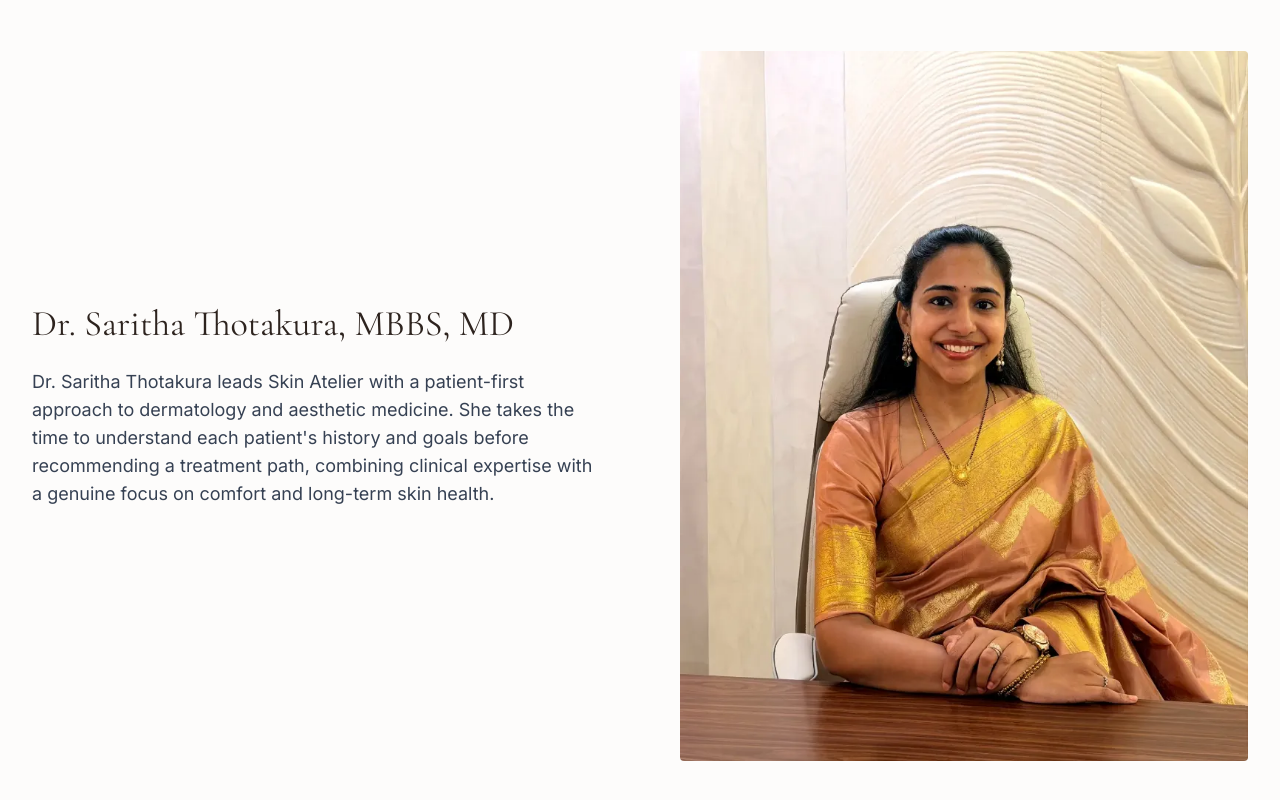
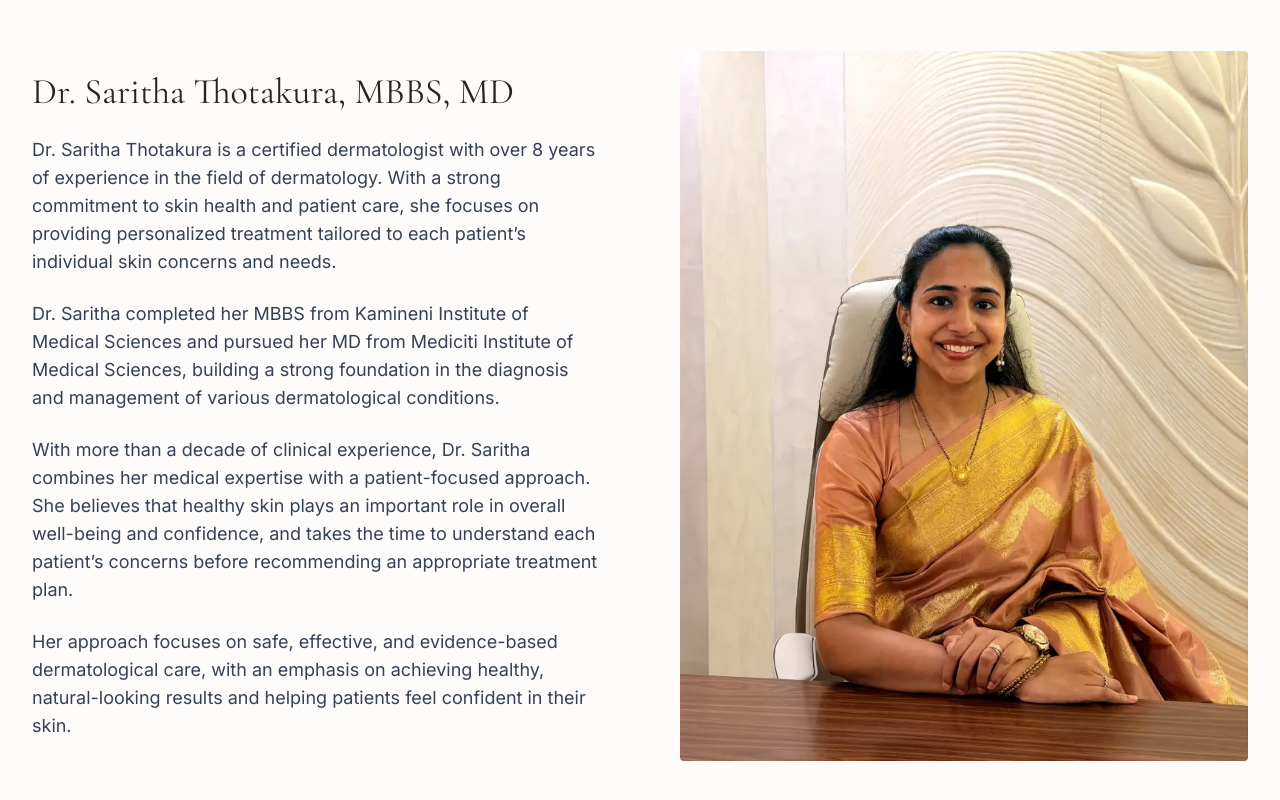
Before and after one commit to ManideepNarla22/skin-atelier, a React (Vite) app: page /about in a window 1280 px wide. Shown: the part 1320-2120 px from the top of the page. Built offline with nearby package versions, Linux system fonts and the light colour scheme.

Commit message:
Update doctor profile details

```diff
--- a/src/pages/About.jsx
+++ b/src/pages/About.jsx
@@ -60,9 +60,18 @@ const About = () => {
               Dr. Saritha Thotakura, MBBS, MD
             </h2>
             <div className="text-gray-700 space-y-6 text-lg">
-              <p>
-                Dr. Saritha Thotakura leads Skin Atelier with a patient-first approach to dermatology and aesthetic medicine. She takes the time to understand each patient's history and goals before recommending a treatment path, combining clinical expertise with a genuine focus on comfort and long-term skin health.
-              </p>
+                <p>
+                  Dr. Saritha Thotakura is a certified dermatologist with over 8 years of experience in the field of dermatology. With a strong commitment to skin health and patient care, she focuses on providing personalized treatment tailored to each patient’s individual skin concerns and needs.
+                </p>
+                <p>
+                  Dr. Saritha completed her MBBS from Kamineni Institute of Medical Sciences and pursued her MD from Mediciti Institute of Medical Sciences, building a strong foundation in the diagnosis and management of various dermatological conditions.
+                </p>
+                <p>
+                   With more than a decade of clinical experience, Dr. Saritha combines her medical expertise with a patient-focused approach. She believes that healthy skin plays an important role in overall well-being and confidence, and takes the time to understand each patient’s concerns before recommending an appropriate treatment plan.
+                </p>
+                <p>
+                   Her approach focuses on safe, effective, and evidence-based dermatological care, with an emphasis on achieving healthy, natural-looking results and helping patients feel confident in their skin.
+                </p>
             </div>
           </div>
           <div className="fade-up-child delay-100">
```
